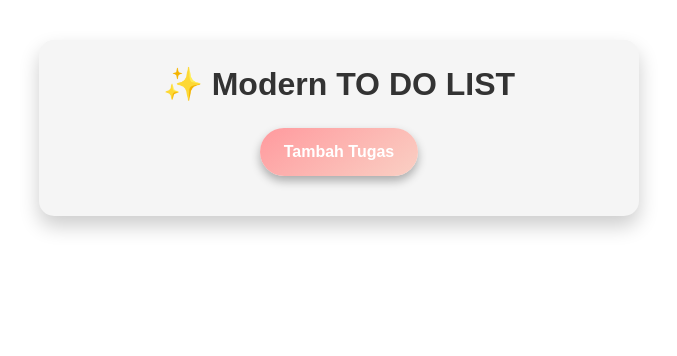
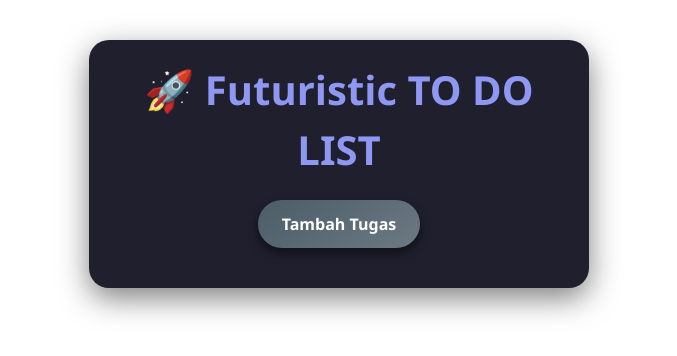
Before and after one commit to Ariqmiftah1/tdlariq, a Next.js app: page / in a window 1280 px wide. Shown: the top 356 px of the page, without its empty margins (301-978 px from the left). Built offline with nearby package versions, Linux system fonts and the light colour scheme; no server answers; the database is empty.

Commit message:
updt css lg

```diff
--- a/src/app/components/todolist.tsx
+++ b/src/app/components/todolist.tsx
@@ -66,18 +66,21 @@ export default function TodoList() {
   const addTask = async (): Promise<void> => {
     const { value: formValues } = await Swal.fire({
       title: 'Tambahkan tugas baru',
-      html:
-        '<input id="swal-input1" class="swal2-input" placeholder="Nama tugas">' +
-        '<input id="swal-input2" type="datetime-local" class="swal2-input">',
+      html: `
+        <input id="swal-input1" class="swal2-input" placeholder="Nama tugas">
+        <input id="swal-input2" type="datetime-local" class="swal2-input">
+      `,
       focusConfirm: false,
       showCancelButton: true,
       confirmButtonText: 'Tambah',
       cancelButtonText: 'Batal',
       preConfirm: () => {
-        return [
-          (document.getElementById('swal-input1') as HTMLInputElement)?.value,
-          (document.getElementById('swal-input2') as HTMLInputElement)?.value,
-        ];
+        const text = (document.getElementById('swal-input1') as HTMLInputElement)?.value.trim();
+        const deadline = (document.getElementById('swal-input2') as HTMLInputElement)?.value.trim();
+        if (!text || !deadline) {
+          Swal.showValidationMessage('Harap isi semua bidang!');
+        }
+        return [text, deadline];
       },
     });
 
@@ -111,18 +114,21 @@ export default function TodoList() {
   const editTask = async (id: string, currentText: string, currentDeadline: string): Promise<void> => {
     const { value: formValues } = await Swal.fire({
       title: 'Edit Tugas',
-      html:
-        `<input id="swal-input1" class="swal2-input" value="${currentText}" placeholder="Nama tugas">` +
-        `<input id="swal-input2" type="datetime-local" class="swal2-input" value="${new Date(currentDeadline).toISOString().slice(0, 16)}">`,
+      html: `
+        <input id="swal-input1" class="swal2-input" value="${currentText}" placeholder="Nama tugas">
+        <input id="swal-input2" type="datetime-local" class="swal2-input" value="${new Date(currentDeadline).toISOString().slice(0, 16)}">
+      `,
       focusConfirm: false,
       showCancelButton: true,
       confirmButtonText: 'Simpan',
       cancelButtonText: 'Batal',
       preConfirm: () => {
-        return [
-          (document.getElementById('swal-input1') as HTMLInputElement)?.value,
-          (document.getElementById('swal-input2') as HTMLInputElement)?.value,
-        ];
+        const text = (document.getElementById('swal-input1') as HTMLInputElement)?.value.trim();
+        const deadline = (document.getElementById('swal-input2') as HTMLInputElement)?.value.trim();
+        if (!text || !deadline) {
+          Swal.showValidationMessage('Harap isi semua bidang!');
+        }
+        return [text, deadline];
       },
     });
 
@@ -140,25 +146,26 @@ export default function TodoList() {
   return (
     <div
       style={{
-        maxWidth: '600px',
+        maxWidth: '500px',
         margin: '40px auto',
         padding: '20px',
-        borderRadius: '15px',
-        backgroundColor: '#f5f5f5',
-        boxShadow: '0 10px 20px rgba(0, 0, 0, 0.2)',
-        fontFamily: 'Arial, sans-serif',
+        borderRadius: '20px',
+        backgroundColor: '#1f1f2e', // Warna gelap elegan
+        color: '#ffffff',
+        boxShadow: '0 10px 30px rgba(0, 0, 0, 0.5)', // Shadow untuk kesan futuristik
+        fontFamily: "'Segoe UI', Tahoma, Geneva, Verdana, sans-serif",
       }}
     >
       <h1
         style={{
           textAlign: 'center',
-          fontSize: '2rem',
+          fontSize: '2.5rem',
           fontWeight: 'bold',
-          color: '#333333',
           marginBottom: '20px',
+          color: '#8e97f2', // Aksen biru lembut
         }}
       >
-        ✨ Modern TO DO LIST
+        🚀 Futuristic TO DO LIST
       </h1>
       <div
         style={{
@@ -172,13 +179,16 @@ export default function TodoList() {
           style={{
             padding: '12px 24px',
             borderRadius: '30px',
-            background: 'linear-gradient(145deg, #ff9a9e, #fad0c4)',
+            background: 'linear-gradient(145deg, #4b5d67, #6c7983)',
             color: '#ffffff',
             fontWeight: 'bold',
             cursor: 'pointer',
             border: 'none',
-            boxShadow: '0 5px 10px rgba(0, 0, 0, 0.3)',
+            boxShadow: '0 5px 10px rgba(0, 0, 0, 0.5)',
+            transition: 'transform 0.2s',
           }}
+          onMouseEnter={(e) => (e.currentTarget.style.transform = 'scale(1.05)')}
+          onMouseLeave={(e) => (e.currentTarget.style.transform = 'scale(1)')}
         >
           Tambah Tugas
         </button>
@@ -189,10 +199,11 @@ export default function TodoList() {
             const timeLeft = calculateTimeRemaining(task.deadline);
             const isExpired = timeLeft === 'Waktu habis!';
             const taskColor = task.completed
-              ? '#c8e6c9'
+              ? '#2e3a46'
               : isExpired
-              ? '#ffcdd2'
-              : '#ffe0b2';
+              ? '#4b5d67'
+              : '#6c7983';
+
             return (
               <motion.li
                 key={task.id}
@@ -202,10 +213,11 @@ export default function TodoList() {
                 transition={{ duration: 0.3 }}
                 style={{
                   backgroundColor: taskColor,
-                  borderRadius: '10px',
-                  padding: '16px',
+                  borderRadius: '15px',
+                  padding: '20px',
                   marginBottom: '15px',
-                  boxShadow: '0 4px 8px rgba(0, 0, 0, 0.1)',
+                  color: '#ffffff',
+                  boxShadow: '0 4px 8px rgba(0, 0, 0, 0.3)',
                 }}
               >
                 <div
@@ -221,7 +233,7 @@ export default function TodoList() {
                       flex: 1,
                       fontSize: '1rem',
                       fontWeight: '500',
-                      color: task.completed ? '#aaaaaa' : '#333333',
+                      color: task.completed ? '#aaaaaa' : '#ffffff',
                       textDecoration: task.completed ? 'line-through' : 'none',
                       cursor: 'pointer',
                       marginRight: '10px',
@@ -232,14 +244,13 @@ export default function TodoList() {
                   <button
                     onClick={() => editTask(task.id, task.text, task.deadline)}
                     style={{
-                      padding: '8px 12px',
+                      padding: '10px',
                       borderRadius: '50%',
+                      background: 'linear-gradient(145deg, #8e97f2, #6c7983)',
+                      color: '#ffffff',
                       border: 'none',
-                      color: '#ffffff',
                       cursor: 'pointer',
-                      background: 'linear-gradient(145deg, #64b5f6, #90caf9)',
-                      boxShadow: '0 3px 6px rgba(0, 0, 0, 0.2)',
-                      marginRight: '8px',
+                      boxShadow: '0 3px 6px rgba(0, 0, 0, 0.4)',
                     }}
                   >
                     ✏️
@@ -247,22 +258,28 @@ export default function TodoList() {
                   <button
                     onClick={() => deleteTask(task.id)}
                     style={{
-                      padding: '8px 12px',
+                      padding: '10px',
                       borderRadius: '50%',
+                      background: 'linear-gradient(145deg, #f25f5c, #d64045)',
+                      color: '#ffffff',
                       border: 'none',
-                      color: '#ffffff',
                       cursor: 'pointer',
-                      background: 'linear-gradient(145deg, #e57373, #ef9a9a)',
-                      boxShadow: '0 3px 6px rgba(0, 0, 0, 0.2)',
+                      boxShadow: '0 3px 6px rgba(0, 0, 0, 0.4)',
                     }}
                   >
                     🗑️
                   </button>
                 </div>
-                <p style={{ fontSize: '0.9rem', color: '#666666' }}>
+                <p style={{ fontSize: '0.9rem', color: '#aaaaaa' }}>
                   Deadline: {new Date(task.deadline).toLocaleString()}
                 </p>
-                <p style={{ fontSize: '0.8rem', fontWeight: 'bold', color: '#888888' }}>
+                <p
+                  style={{
+                    fontSize: '0.8rem',
+                    fontWeight: 'bold',
+                    color: '#8e97f2',
+                  }}
+                >
                   ⏳ {timeRemaining[task.id] || 'Menghitung...'}
                 </p>
               </motion.li>
```
